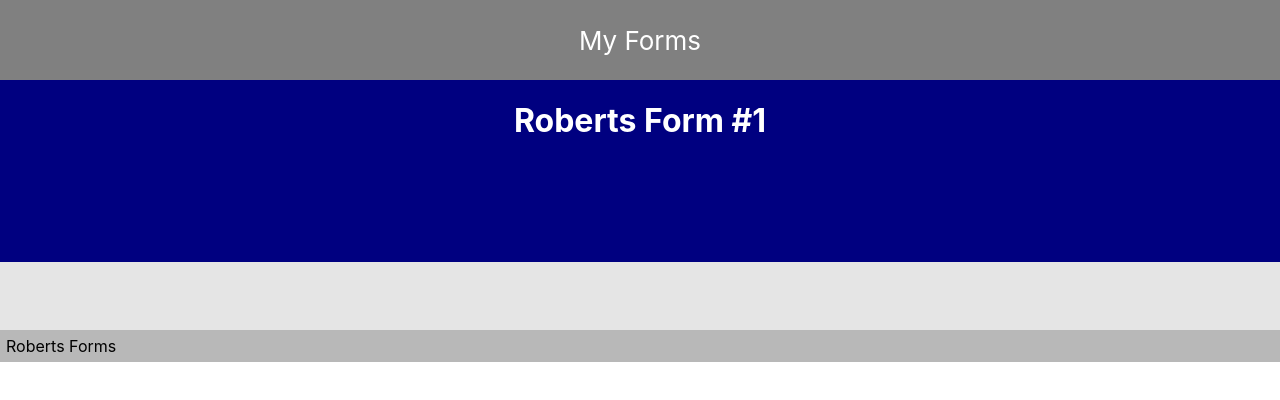
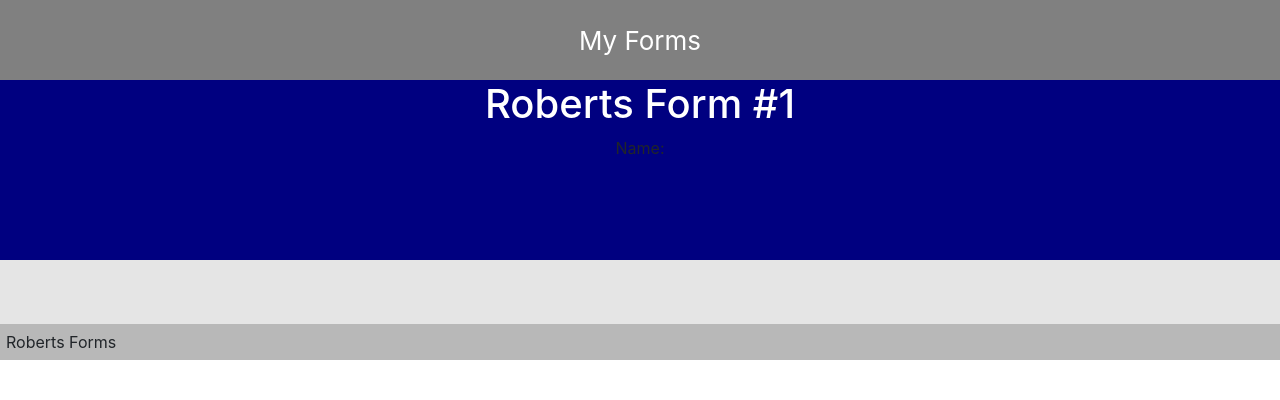
Before and after one commit to groberts31/Generic-Form, a React (Create React App) app in the folder client/: page / in a window 1280 px wide. Shown: the top 400 px of the page. Built offline with nearby package versions, Linux system fonts and the light colour scheme.

Commit message:
added bootstrap and Name component

```diff
--- a/client/public/index.html
+++ b/client/public/index.html
@@ -1,14 +1,12 @@
 <!DOCTYPE html>
 <html lang="en">
+
 <head>
   <meta charset="utf-8" />
   <link rel="icon" href="%PUBLIC_URL%/favicon.ico" />
   <meta name="viewport" content="width=device-width, initial-scale=1" />
   <meta name="theme-color" content="#000000" />
-    <meta
-      name="description"
-      content="Web site created using create-react-app"
-    />
+  <meta name="description" content="Web site created using create-react-app" />
   <link rel="apple-touch-icon" href="%PUBLIC_URL%/logo192.png" />
   <!--
       manifest.json provides metadata used when your web app is installed on a
@@ -25,7 +23,10 @@
       Learn how to configure a non-root public URL by running `npm run build`.
     -->
   <title>React App</title>
+  <link href="https://cdn.jsdelivr.net/npm/bootstrap@5.0.0-beta2/dist/css/bootstrap.min.css" rel="stylesheet"
+    integrity="sha384-BmbxuPwQa2lc/FVzBcNJ7UAyJxM6wuqIj61tLrc4wSX0szH/Ev+nYRRuWlolflfl" crossorigin="anonymous">
 </head>
+
 <body>
   <noscript>You need to enable JavaScript to run this app.</noscript>
   <div id="root"></div>
@@ -40,4 +41,5 @@
       To create a production bundle, use `npm run build` or `yarn build`.
     -->
 </body>
+
 </html>
--- a/client/src/pages/Form/index.js
+++ b/client/src/pages/Form/index.js
@@ -7,6 +7,10 @@ function Form() {
       <h1 className="header">
         <span>Roberts Form #1</span>
       </h1>
+      <div className="form-group">
+  <label for="usr">Name:</label>
+  {/* <input type="text" className="form-control" id="usr"> */}
+</div>
     </div>
   );
 }
--- a/client/src/pages/Form/style.css
+++ b/client/src/pages/Form/style.css
@@ -1,3 +1,11 @@
 .header {
     color: white;
 }
+
+.formArea {
+    background-color: white;
+    text-align: center;
+    color: black;
+    width: 100%;
+    height: auto;
+}
```
Also changed, not shown: client/src/components/Name/index.js (added). Lines whose indentation alone changed are shown as unchanged.
